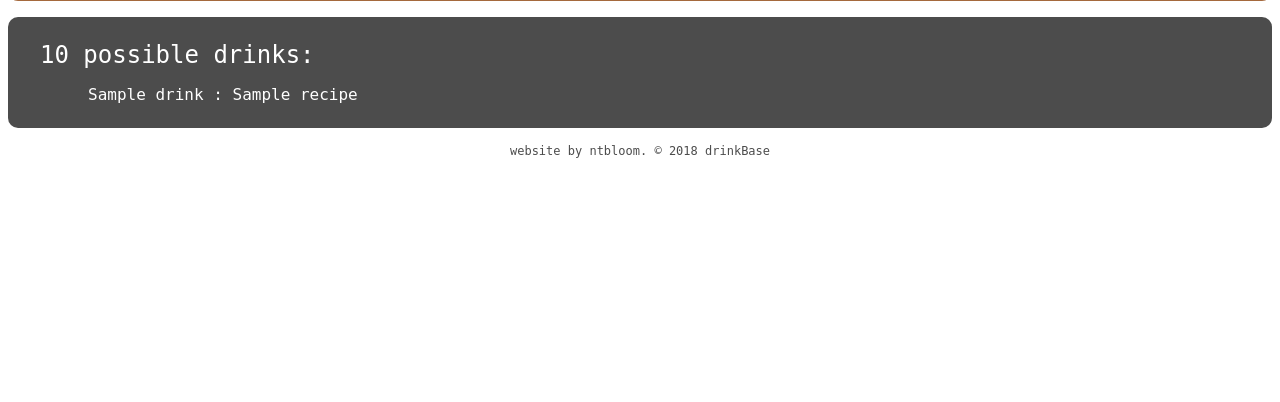
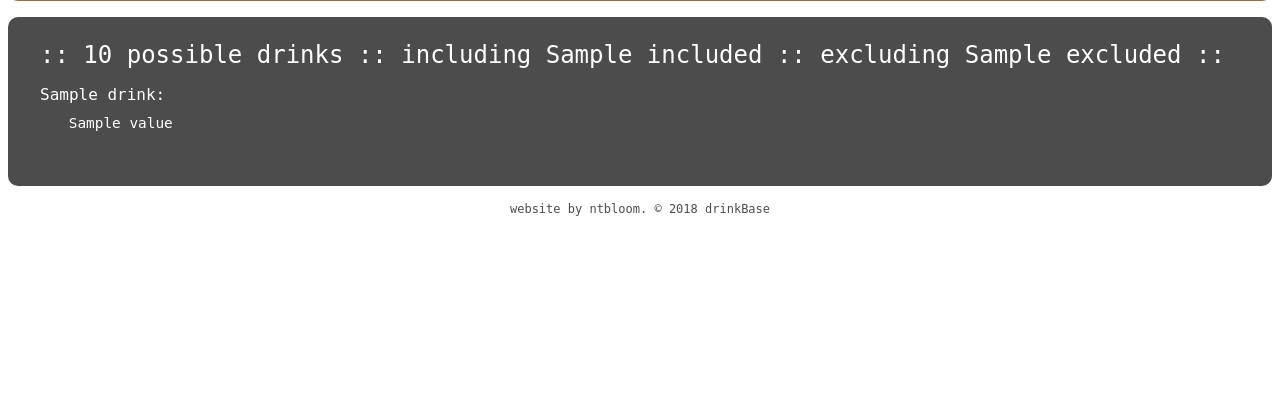
Before and after one commit to ntbloom/drinkWeb, a Flask app: template templates/results.html in a window 1280 px wide. Shown: the part 255-657 px from the top of the page. Run offline with Flask 2, Linux system fonts and the light colour scheme; the template is opened without the code that fills it: most values are stand-ins (such as "Sample title", 1, 10 or a date in 2020); parts of the project's set-up code (start-up, migrations or seed data) failed here and were passed over.

Commit message:
fixed drink recipe output to look better

```diff
--- a/main.py
+++ b/main.py
@@ -8,13 +8,12 @@ import json
 
 app = Flask(__name__)
 
-included = []
-excluded = []
-
-
-
 @app.route('/results', methods=['POST'])
 def printDrinks():
+    included = []
+    excluded = []
+    included.clear()
+    excluded.clear()
     incl = request.form['includedIngredients']
     if len(incl)>1:
         incl = incl.split(',')
@@ -38,12 +37,18 @@ def printDrinks():
         drinks['recipe'] = ingredients
         master.append(drinks)
     # print('master: ', master) #for debugging
-    included.clear()
-    excluded.clear()
+    if len(included)!=0:
+        including = ', '.join(included)
+    else:
+        including = 'nothing'
+    if len(excluded)!=0:
+        excluding = ', '.join(excluded)
+    else:
+        excluding = 'nothing'
     if len(master)==0:
         return render_template('resultsEmpty.html')
     else:
-        return render_template('results.html', drinks=master, qty = len(master))
+        return render_template('results.html', drinks = master, qty = len(master), included = including, excluded = excluding)
 
 @app.route('/')
 def index():
@@ -61,4 +66,4 @@ def whoops(i):
     return render_template('404.html'), 405
 
 if __name__ == '__main__':
-    app.run(port=5000, debug=False)
+    app.run(port=5000, debug=True)
--- a/static/altStyles.css
+++ b/static/altStyles.css
@@ -19,6 +19,20 @@ h1.resultHeaders {
 h1.404 {
 	color: #000;
 }
+
+h2 {
+	font-weight: normal;
+	font-size: 1em;
+}
+
+h3 {
+	font-weight: normal;
+	font-size: 0.9em;
+	text-indent: 2em;
+	line-height: .6em;
+}
+
+
 
 div {
 	border-radius: 10px;
@@ -57,10 +71,6 @@ div.results {
 	color: #000;
 }
 
-p.404 {
-	text-align: center;
-}
-
 p {
 	font-family: 'Source Code Pro:400', monospace;
 	font-size: 1em;
--- a/templates/results.html
+++ b/templates/results.html
@@ -31,12 +31,15 @@
 
   <div class="searchbar">
     <h1>
-      {{ qty }} possible drinks:
+     :: {{ qty }} possible drinks  ::  including {{ included }}  ::  excluding {{ excluded }}  ::
     </h1>
     {% for i in drinks %}
-      <p>{{ i['name'] }} : {{ i['recipe'] }}</p>
+    <h2> {{ i['name'] }}:</h2>
+	{% for value in i['recipe'] %}
+    <h3> {{ value }}</h3>
+        {% endfor %}
+	<p><br></p>
     {% endfor %}
-
   </div>
 
   <footer>
```
Also changed, not shown: 1 other file.
